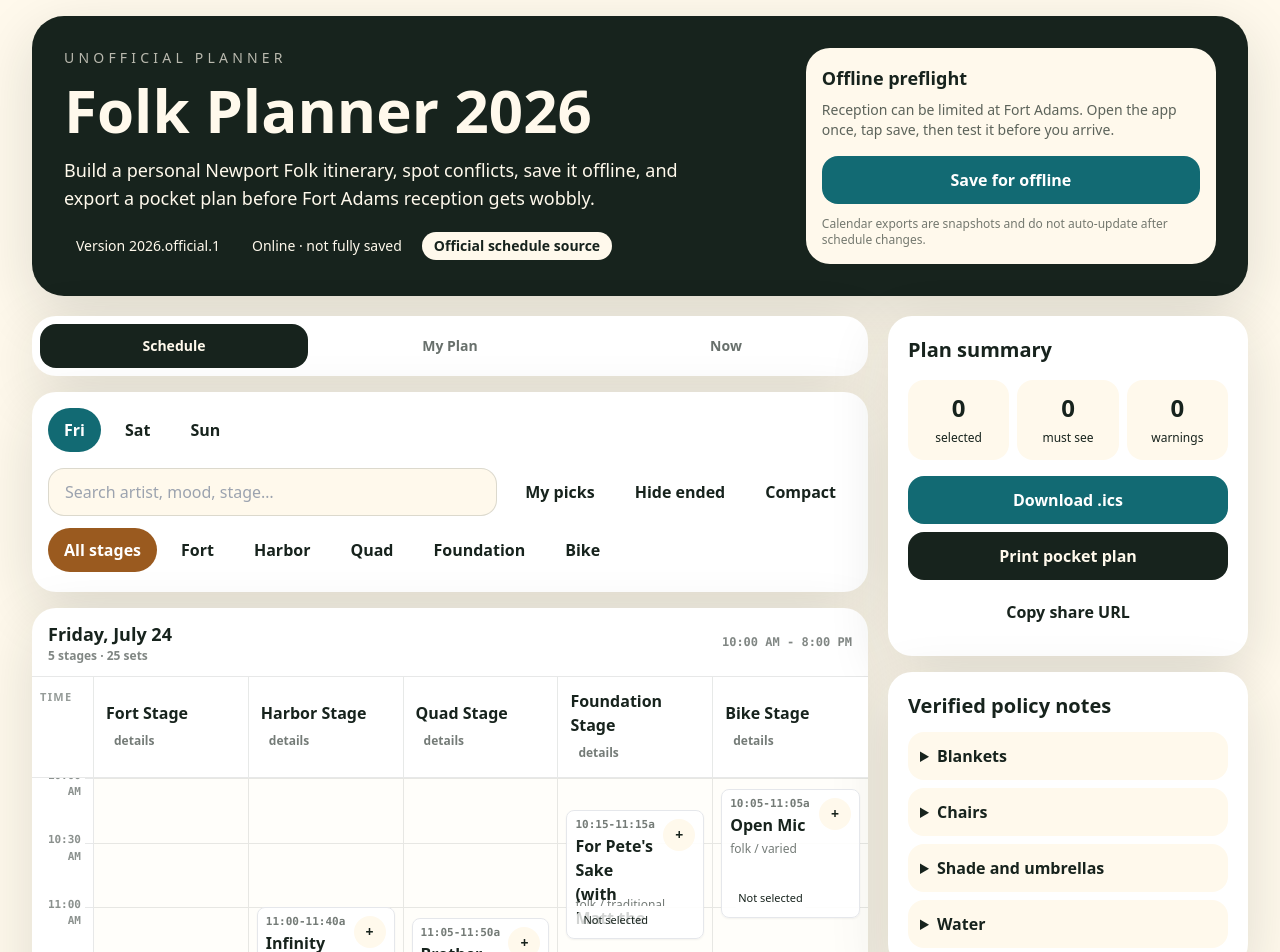
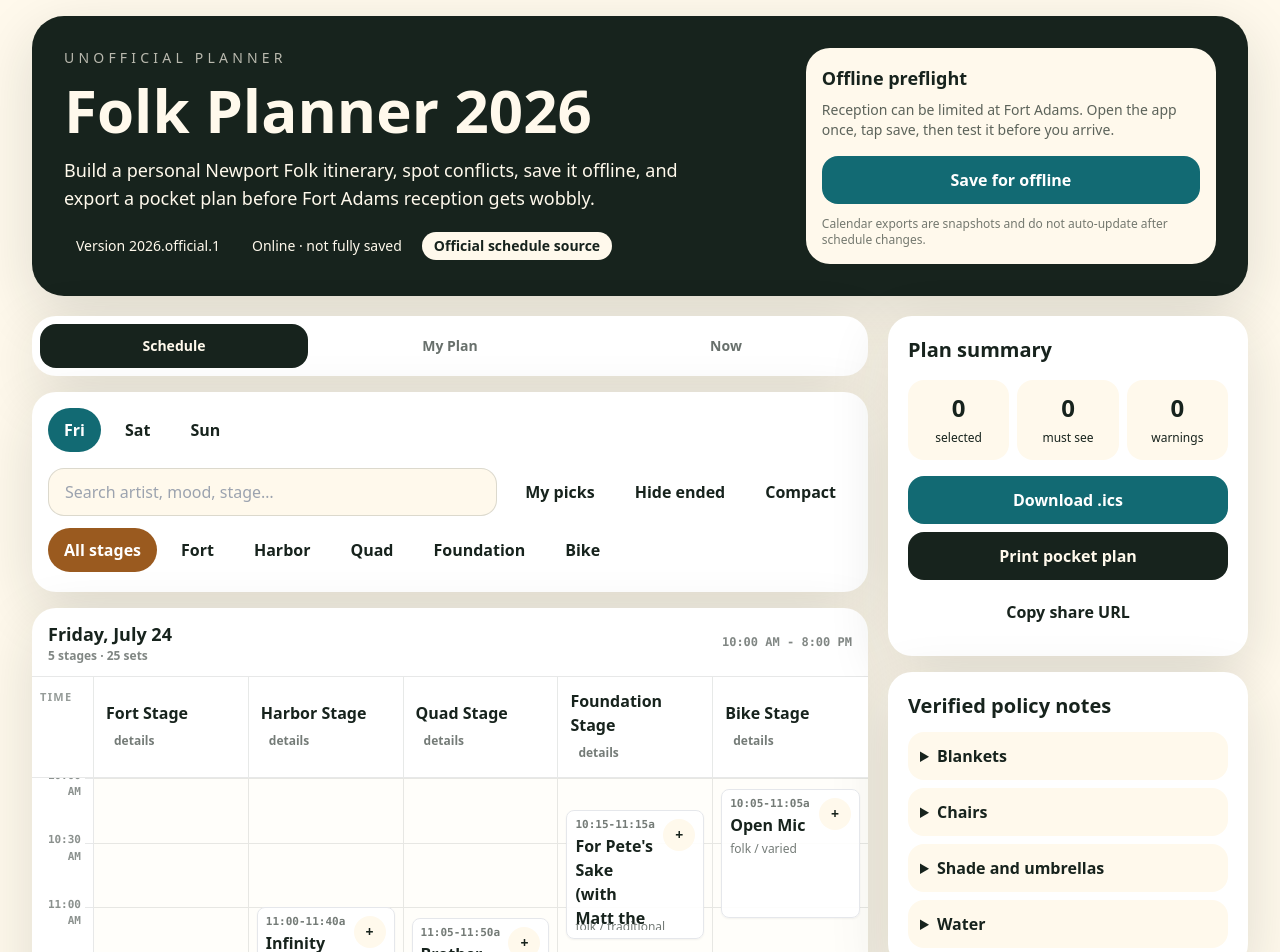
Before and after one commit to JB-Sloan/newportfolkschedule, a Next.js app: page / in a window 1280 px wide. Shown: the top 952 px of the page. Built offline with nearby package versions, Linux system fonts and the light colour scheme.

Commit message:
Hide unselected timeline badges

```diff
--- a/components/FolkPlannerApp.tsx
+++ b/components/FolkPlannerApp.tsx
@@ -885,6 +885,7 @@
 }) {
   const isShortSet = duration <= 30;
   const selection = priorityLabel(priority);
+  const showBadges = Boolean(priority) || conflictType !== "none";
   return (
     <article
       className={classNames(
@@ -921,14 +922,16 @@
         {!isShortSet ? (
           <p className="truncate text-[11px] text-ink/60 sm:text-xs">{artist.genres.slice(0, 2).join(" / ")}</p>
         ) : null}
+        {showBadges ? (
           <div className="mt-auto flex flex-wrap gap-1 text-[10px] sm:text-[11px]">
-          <span className="rounded-full bg-white/80 px-2 py-0.5">{selection}</span>
+            {priority ? <span className="rounded-full bg-white/80 px-2 py-0.5">{selection}</span> : null}
             {conflictType !== "none" ? (
               <span className={classNames("rounded-full px-2 py-0.5 font-bold", conflictType === "overlap" ? "bg-red-100 text-red-800" : "bg-amber-100 text-amber-900")}>
                 {conflictType === "overlap" ? "Overlap" : "Tight move"}
               </span>
             ) : null}
           </div>
+        ) : null}
       </div>
     </article>
   );
```
Lines whose indentation alone changed are shown as unchanged.
